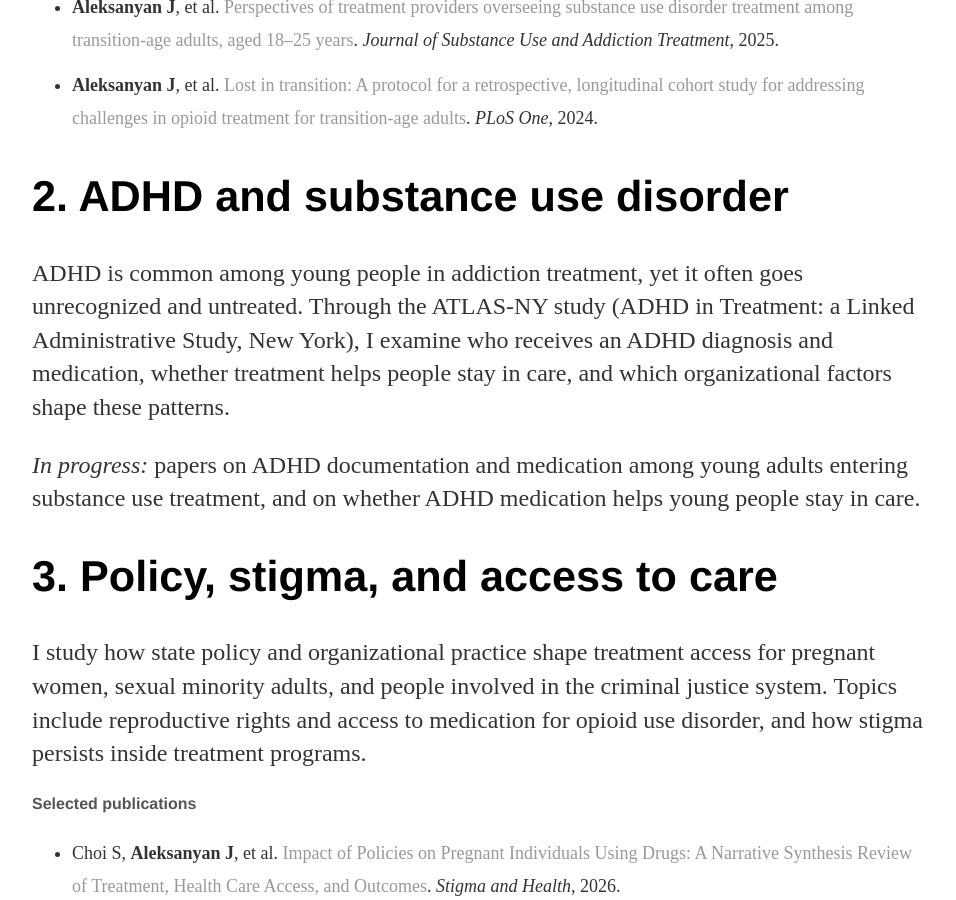
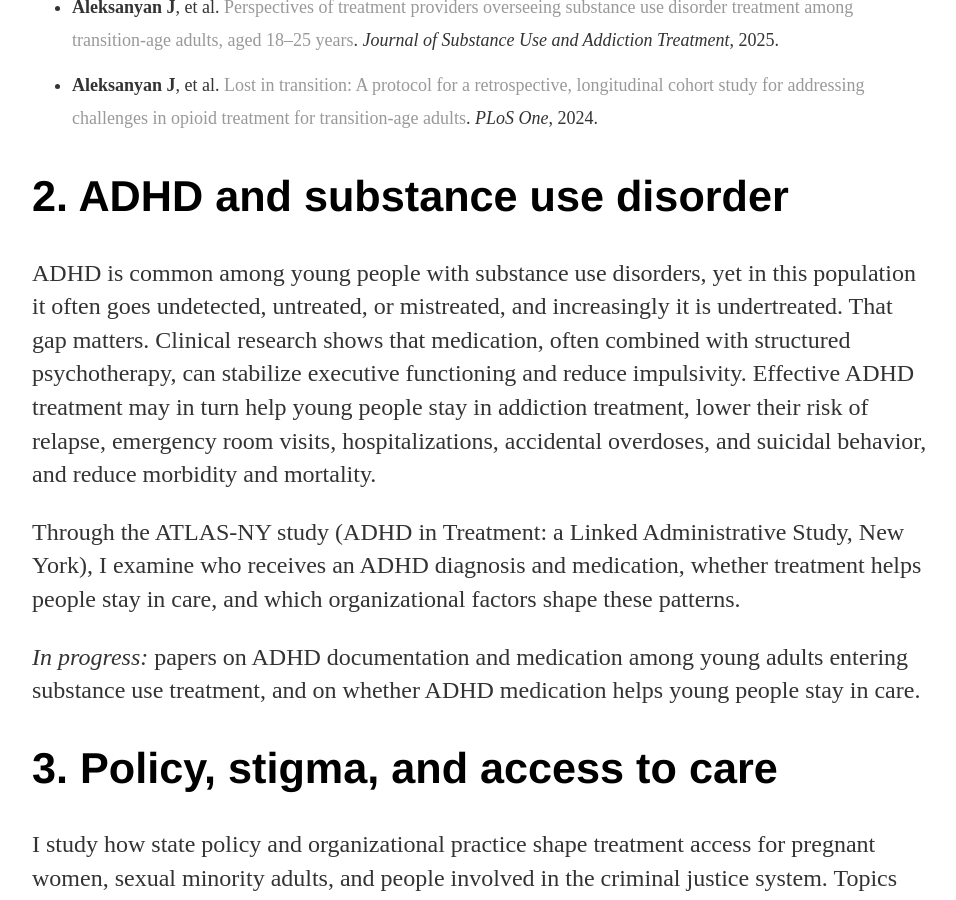
Before and after one commit to aja2182/aja2182.github.io, a Jekyll site: the page built from projects/index.html, in a window 1280 px wide and 900 px high, scrolled down 752 px. Shown: the whole window, without its empty margins (160-1116 px from the left). Built offline with Jekyll 4.4.1, drawn with Linux system fonts in a browser that asks for light colours.

Commit message:
Expand ADHD and SUD project description
Co-Authored-By: Claude Opus 5.5 <noreply@anthropic.com>
Claude-Session: https://claude.ai/code/session_01UBGUuVGNWPDgf7kVe33wss

```diff
--- a/projects/index.html
+++ b/projects/index.html
@@ -17,7 +17,8 @@ description: Research by Josh Aleksanyan on young adults in substance use treatm
 </ul>
 
 <h2>2. ADHD and substance use disorder</h2>
-<p>ADHD is common among young people in addiction treatment, yet it often goes unrecognized and untreated. Through the ATLAS-NY study (ADHD in Treatment: a Linked Administrative Study, New York), I examine who receives an ADHD diagnosis and medication, whether treatment helps people stay in care, and which organizational factors shape these patterns.</p>
+<p>ADHD is common among young people with substance use disorders, yet in this population it often goes undetected, untreated, or mistreated, and increasingly it is undertreated. That gap matters. Clinical research shows that medication, often combined with structured psychotherapy, can stabilize executive functioning and reduce impulsivity. Effective ADHD treatment may in turn help young people stay in addiction treatment, lower their risk of relapse, emergency room visits, hospitalizations, accidental overdoses, and suicidal behavior, and reduce morbidity and mortality.</p>
+<p>Through the ATLAS-NY study (ADHD in Treatment: a Linked Administrative Study, New York), I examine who receives an ADHD diagnosis and medication, whether treatment helps people stay in care, and which organizational factors shape these patterns.</p>
 <p><i>In progress:</i> papers on ADHD documentation and medication among young adults entering substance use treatment, and on whether ADHD medication helps young people stay in care.</p>
 
 <h2>3. Policy, stigma, and access to care</h2>
```
